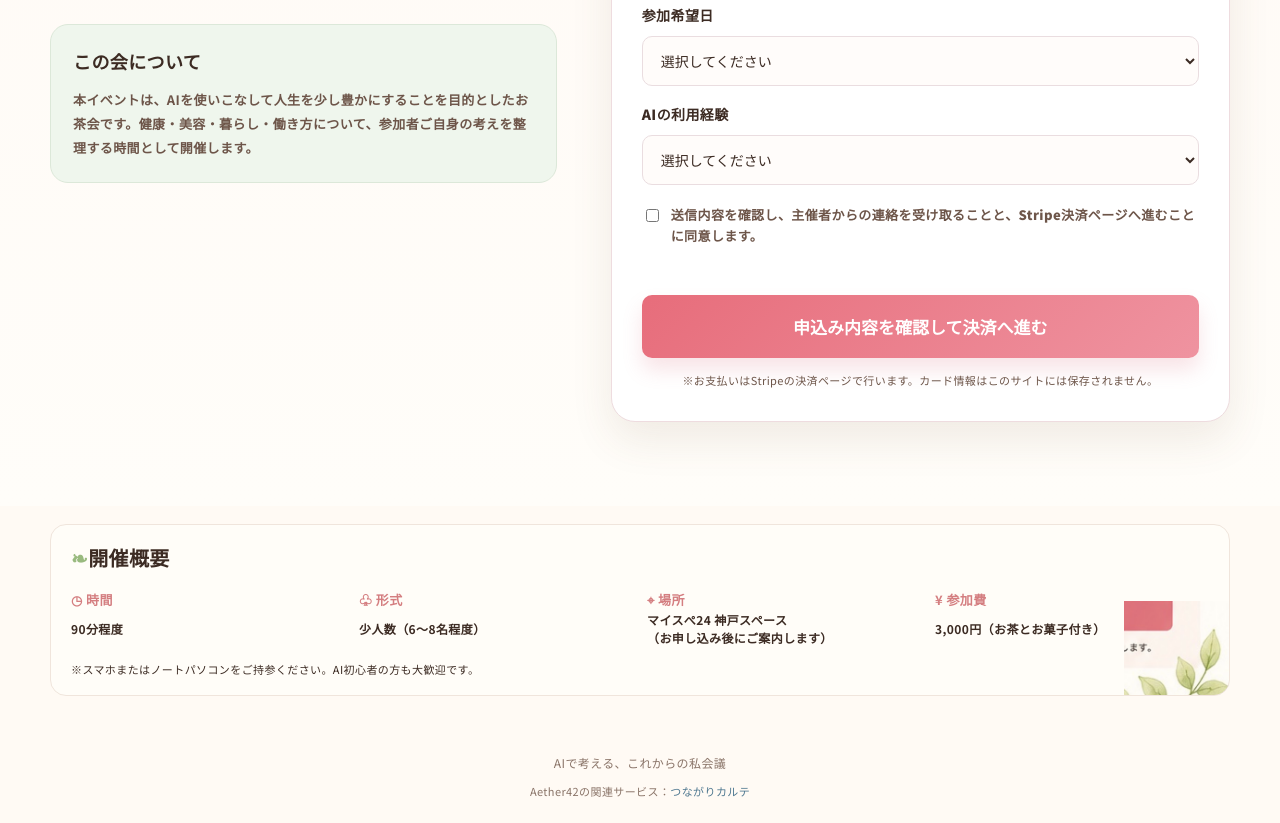
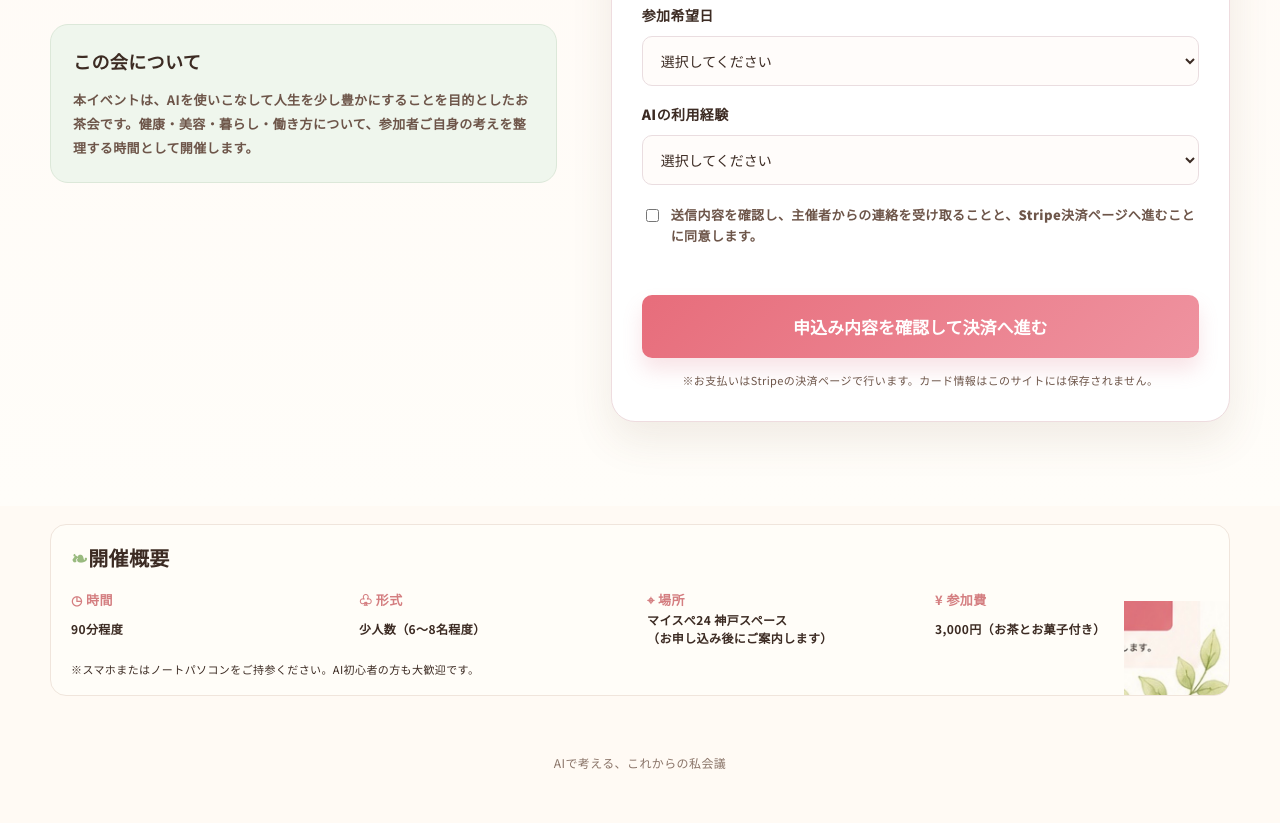
Before and after one commit to wayhiroshi/watashi-kaigi, a website: page index.html in a window 1280 px wide. Shown: the part 3008-3831 px from the top of the page. After the commit the page ends 3805 px from the top, so only its background shows below. Drawn offline with Linux system fonts and the light colour scheme.

Commit message:
関連サービスの直接リンクを削除

```diff
--- a/index.html
+++ b/index.html
@@ -245,10 +245,7 @@
     </div>
   </div>
 
-  <footer class="site-footer">
-    <p>AIで考える、これからの私会議</p>
-    <p class="related-service">Aether42の関連サービス：<a href="https://tsunagari.aether42.com/">つながりカルテ</a></p>
-  </footer>
+  <footer class="site-footer">AIで考える、これからの私会議</footer>
   <script src="./script.js?v=stripe-checkout"></script>
 </body>
 </html>
--- a/style.css
+++ b/style.css
@@ -12,7 +12,7 @@ img{max-width:100%}a{color:inherit;text-decoration:none}.container{width:min(118
 .flow{padding-top:20px}.section-heading{text-align:center}.section-heading .section-kicker{font-size:25px;color:#5b3d2d}.section-heading>p:last-child{margin:2px 0 16px;font-size:14px}.plan-grid{display:grid;grid-template-columns:repeat(3,1fr);gap:18px}.plan-card{position:relative;min-height:330px;overflow:hidden;padding:19px 20px;background:#fff;border:1px solid #f0e5dc;border-radius:17px}.plan-card-1{background:#fffaf7}.plan-card-2{background:#f9fcf5}.plan-card-3{background:#fffaf2}.plan-title{display:flex;align-items:center;gap:12px}.plan-title span{display:grid;place-items:center;width:32px;height:32px;color:#fff;border-radius:50%;background:#e98c99;font-family:"Noto Serif JP",serif;font-size:18px}.plan-card-2 .plan-title span{background:#b5c97e}.plan-card-3 .plan-title span{background:#ed9c6c}.plan-title h3{margin:0;font-family:"Noto Serif JP",serif;font-size:19px}.plan-card p{margin:22px 0 0;font-size:15px;font-weight:600;line-height:1.85}.plan-card ul{position:relative;z-index:1;margin:18px 0 0;padding:0;list-style:none;font-size:14px;font-weight:600}.plan-card li{position:relative;margin:0 0 10px;padding-left:16px}.plan-card li:before{content:"•";position:absolute;left:0;color:#e77e86}.plan-card img{position:absolute;right:-6px;bottom:-6px;width:54%;mix-blend-mode:multiply}.plan-card-1 img{width:58%}.plan-card-2 img{width:62%}.plan-note{margin:12px 0 0;text-align:center;font-size:14px;font-weight:700}
 .support{padding-top:18px}.support-grid{display:grid;grid-template-columns:1fr 1fr 1fr;gap:18px;align-items:stretch}.support-card,.apply-card{position:relative;overflow:hidden;min-height:300px;padding:20px;background:#fffaf6;border:1px solid #f0e7dd;border-radius:17px}.support-line{background:#fbfcf4}.support-solo{background:#fff9f5}.support-card h3{position:relative;z-index:1;margin:0 0 15px;font-family:"Noto Serif JP",serif;font-size:18px;line-height:1.5}.support-card h3 span{color:#9fbe7c}.support-solo h3 span{color:#ef94a0}.support-card ul{position:relative;z-index:1;margin:0;padding:0;list-style:none;font-size:13px;font-weight:600}.support-card li{position:relative;margin:0 0 12px;padding-left:17px}.support-card li:before{content:"✓";position:absolute;left:0;color:#91b16f;font-weight:900}.support-solo li:before{color:#ec8490}.support-card img{position:absolute;right:-12px;bottom:-10px;width:42%;mix-blend-mode:multiply;opacity:.95}.support-solo img{width:48%}
 .apply-card{background:#fff6f6}.apply-head{display:flex;justify-content:space-between;align-items:center;margin:-20px -20px 17px;padding:12px 16px;background:#ec7480;color:#fff}.apply-head h3{margin:0;font-size:19px}.apply-head span{padding:3px 9px;background:#fff;border-radius:999px;color:#e46c78;font-size:11px;font-weight:800}.apply-card form{display:grid;gap:7px}.apply-card label{display:grid;gap:3px;font-size:11px;font-weight:800}.apply-card input,.apply-card select{width:100%;height:34px;padding:7px 9px;border:1px solid #eadde0;border-radius:5px;background:#fff;font:inherit;font-size:12px}.apply-card .check{display:flex;align-items:flex-start;gap:7px;margin-top:3px;line-height:1.45}.apply-card .check input{width:auto;height:auto;margin-top:4px}.apply-card button,.submit-link{display:block;width:100%;padding:11px;border:0;border-radius:6px;background:#e87380;color:#fff;text-align:center;font:inherit;font-weight:900;cursor:pointer}.form-note{margin:0;text-align:center;font-size:10px}.error-message{min-height:0;margin:0;color:#bf4048;font-size:10px;font-weight:700}
-.event-info{padding-top:18px}.event-box{position:relative;overflow:hidden;padding:16px 20px;background:#fffdf8;border:1px solid #f0e5dc;border-radius:16px}.event-title{font-family:"Noto Serif JP",serif;font-size:20px;font-weight:800}.event-title span{color:#99ba7f}.event-items{display:grid;grid-template-columns:repeat(4,1fr);gap:14px;margin-top:12px}.event-items div{display:grid;gap:2px;font-size:12px;line-height:1.5}.event-items b{color:#d47e80;font-size:13px}.event-items span{font-weight:650}.event-box>p{margin:12px 0 0;font-size:11px}.footer-leaf{position:absolute;right:-5px;bottom:-4px;width:110px;mix-blend-mode:multiply}.site-footer{display:grid;gap:6px;padding:22px;text-align:center;color:#8a7468;font-size:12px}.site-footer p{margin:0}.related-service{font-size:11px}.related-service a{color:#4f7890;text-underline-offset:3px}
+.event-info{padding-top:18px}.event-box{position:relative;overflow:hidden;padding:16px 20px;background:#fffdf8;border:1px solid #f0e5dc;border-radius:16px}.event-title{font-family:"Noto Serif JP",serif;font-size:20px;font-weight:800}.event-title span{color:#99ba7f}.event-items{display:grid;grid-template-columns:repeat(4,1fr);gap:14px;margin-top:12px}.event-items div{display:grid;gap:2px;font-size:12px;line-height:1.5}.event-items b{color:#d47e80;font-size:13px}.event-items span{font-weight:650}.event-box>p{margin:12px 0 0;font-size:11px}.footer-leaf{position:absolute;right:-5px;bottom:-4px;width:110px;mix-blend-mode:multiply}.site-footer{padding:22px;text-align:center;color:#8a7468;font-size:12px}
 .modal{position:fixed;inset:0;z-index:99;display:none;place-items:center;padding:20px}.modal.is-open{display:grid}.modal-backdrop{position:absolute;inset:0;background:rgba(49,35,28,.5)}.modal-panel{position:relative;width:min(460px,100%);padding:30px;background:#fff;border-radius:18px;box-shadow:var(--shadow)}.modal-panel h2{margin:0 0 8px;font-family:"Noto Serif JP",serif;font-size:24px}.modal-close{position:absolute;right:12px;top:10px;border:0;background:none;font-size:26px;cursor:pointer}
 @media(max-width:900px){.main-nav{display:none}.hero-grid{grid-template-columns:1fr;min-height:auto}.hero-copy{padding:44px 0 10px}.hero-visual{width:92%;margin:0 0 0 auto}.concept-box{grid-template-columns:1fr}.concept-visual{max-height:280px;overflow:hidden}.concept-visual img{width:70%;margin:auto}.support-grid{grid-template-columns:1fr}.event-items{grid-template-columns:repeat(2,1fr)}}
 @media(max-width:620px){.container{width:min(100% - 28px,1180px)}.site-header{padding:14px}.brand-name{font-size:20px}.brand-sub{font-size:12px}.hero h1{font-size:42px}.tag{font-size:14px}.hero-lead{font-size:20px}.hero-text{font-size:14px}.merit-list{gap:12px;justify-content:space-between}.merit-list li{font-size:10px}.concept-box{padding:20px}.concept h2{font-size:26px}.concept-copy p{font-size:13px}.section-heading .section-kicker{font-size:20px}.plan-grid{grid-template-columns:1fr}.plan-card{min-height:260px}.support-card,.apply-card{min-height:260px}.event-items{grid-template-columns:1fr 1fr}.event-box>p{padding-right:60px}.footer-leaf{width:85px}}
```
